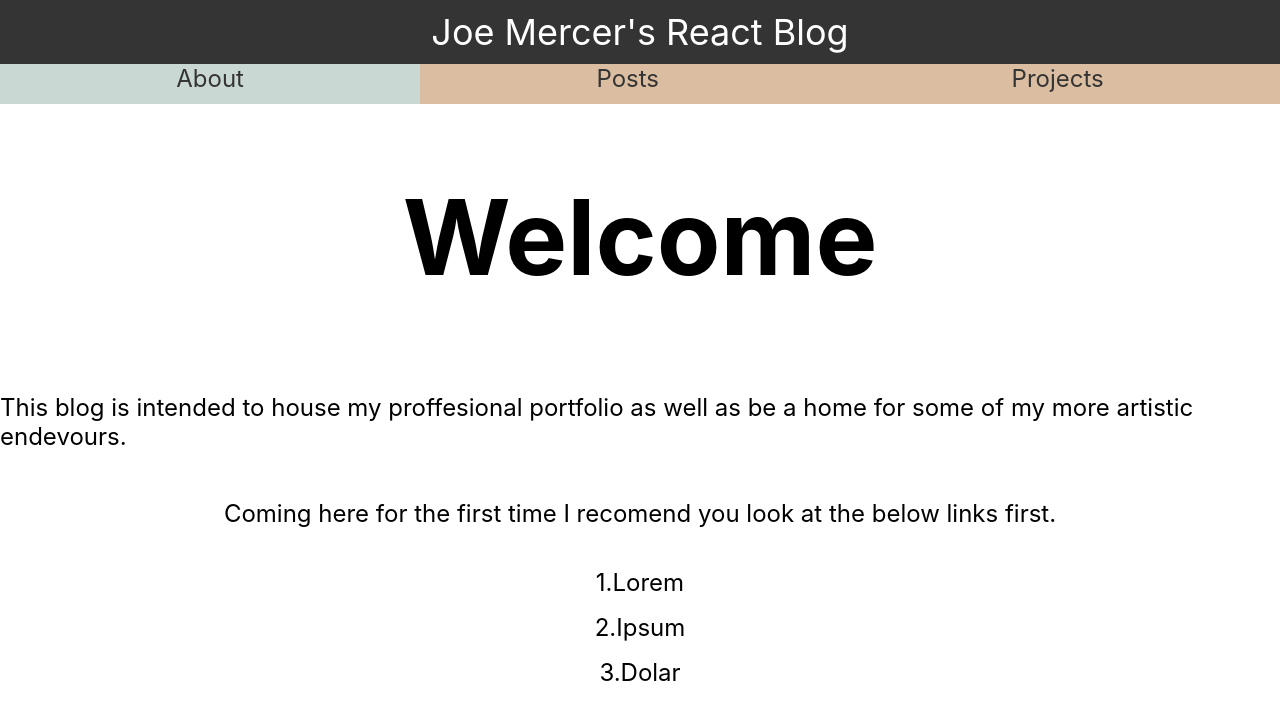
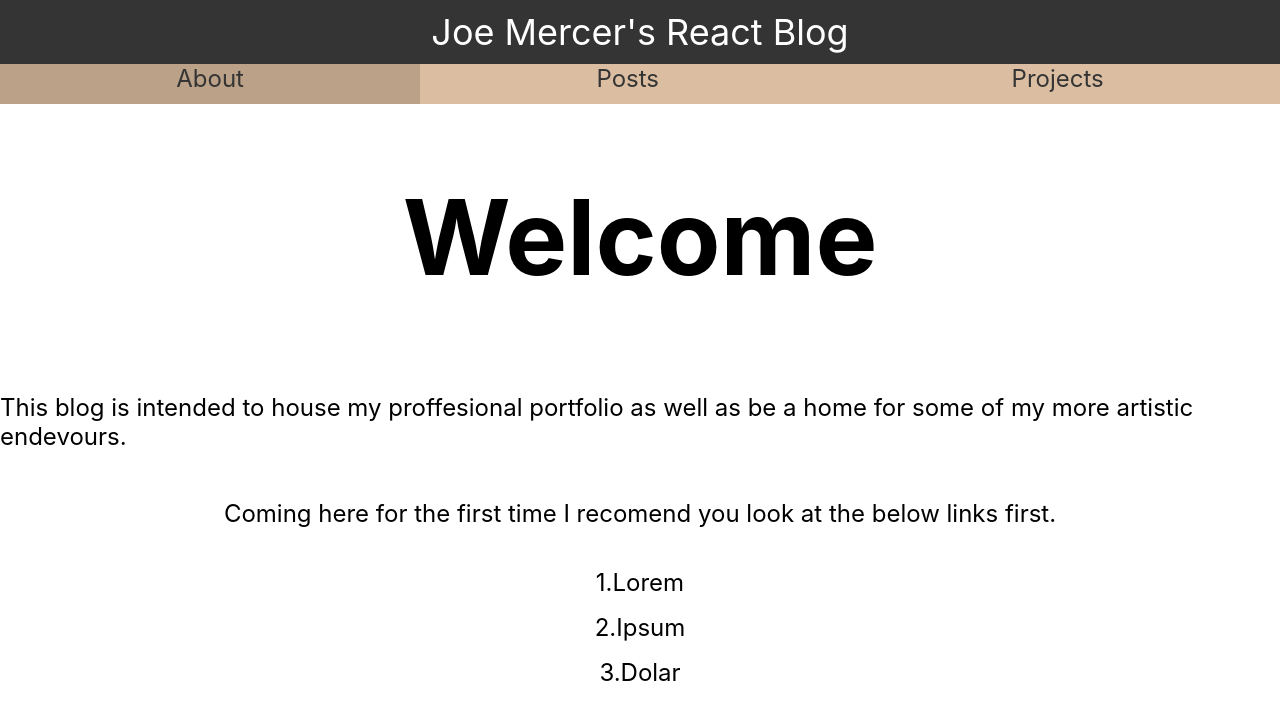
Before and after one commit to jot6000/joemercer-blog, a React (Create React App) app: page / in a window 1280 px wide. In both pictures the pointer is over the link "About". Shown: the top 720 px of the page. Built offline with nearby package versions, Linux system fonts and the light colour scheme.

Commit message:
Fixed hover colour on nav-buttons

```diff
--- a/src/App.css
+++ b/src/App.css
@@ -41,6 +41,10 @@
   transition-duration: 0.4s;
 }
 
+.Nav-Button:hover {
+  background-color: #baa187;
+}
+
 .Nav-home {
   color: white;
   text-align: center;
@@ -48,10 +52,6 @@
   font-size: 36px;
 }
 
-.Nav-Button:hover {
-  background-color: rgb(202, 216, 211);
-}
-
 .App-link {
   color: #61dafb;
 }
```
